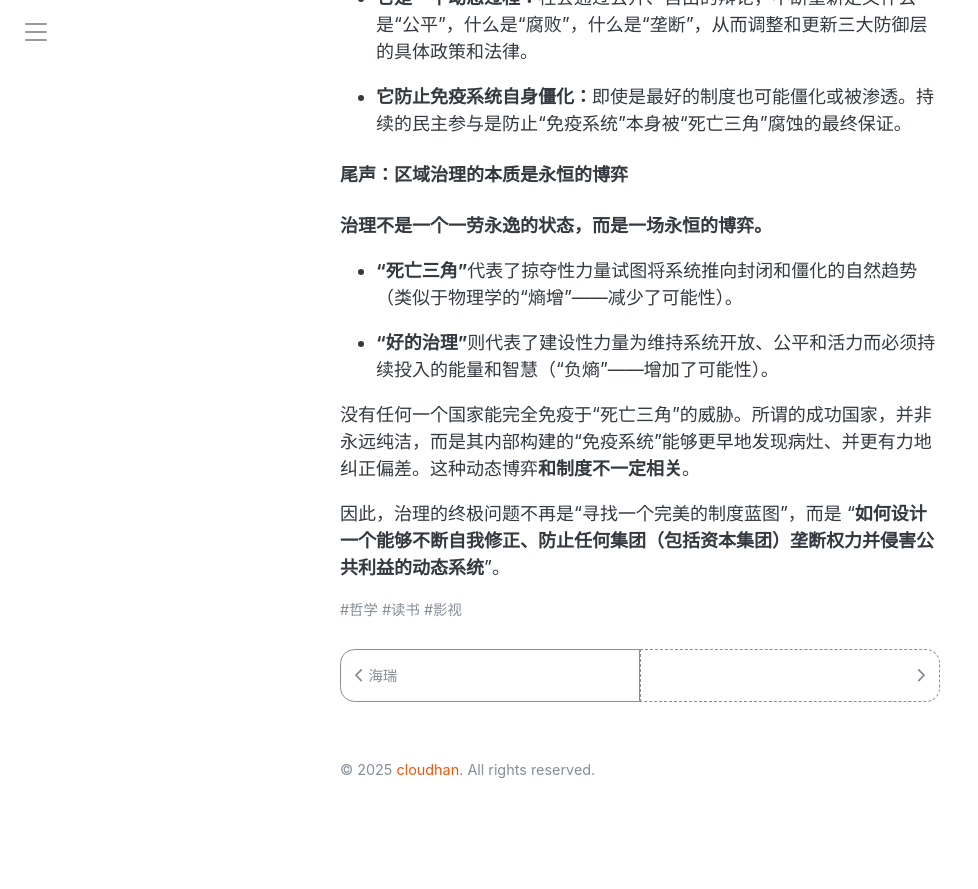
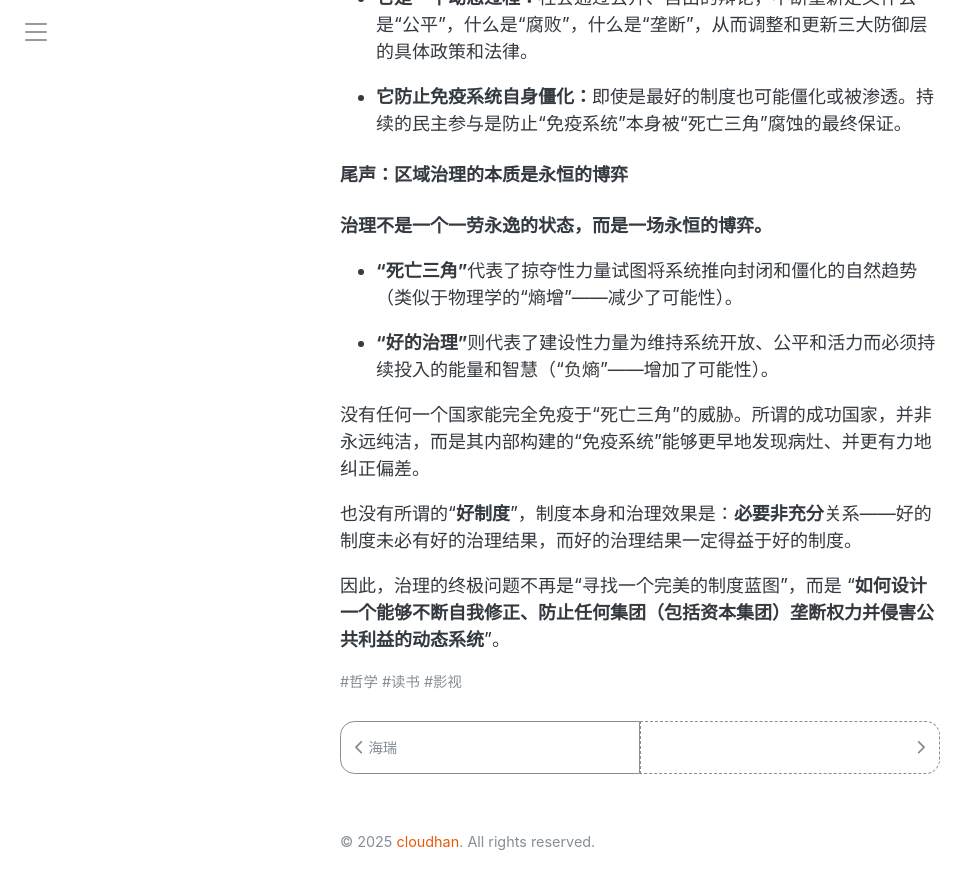
Before and after one commit to symphonyh/symphonyh.github.io, a Jekyll site: the page built from _posts/2025-08-25-sjjn.md, in a window 1280 px wide and 900 px high, scrolled down 3440 px. Shown: the top 889 px of the window, without its empty margins (0-978 px from the left). Built offline with Jekyll 4.4.1, drawn with Linux system fonts in a browser that asks for light colours; comment, search, counter and statistics services are not loaded; before the commit the page ends 4268 px from its top, so only the background shows below that.

Commit message:
Update 2025-08-25-sjjn.md

```diff
--- a/_posts/2025-08-25-sjjn.md
+++ b/_posts/2025-08-25-sjjn.md
@@ -92,6 +92,8 @@ comments: true
 
 - **“好的治理”**则代表了建设性力量为维持系统开放、公平和活力而必须持续投入的能量和智慧（“负熵”——增加了可能性）。
 
-没有任何一个国家能完全免疫于“死亡三角”的威胁。所谓的成功国家，并非永远纯洁，而是其内部构建的“免疫系统”能够更早地发现病灶、并更有力地纠正偏差。这种动态博弈**和制度不一定相关**。
+没有任何一个国家能完全免疫于“死亡三角”的威胁。所谓的成功国家，并非永远纯洁，而是其内部构建的“免疫系统”能够更早地发现病灶、并更有力地纠正偏差。
+
+也没有所谓的“**好制度**”，制度本身和治理效果是：**必要非充分**关系——好的制度未必有好的治理结果，而好的治理结果一定得益于好的制度。
 
 因此，治理的终极问题不再是“寻找一个完美的制度蓝图”，而是 “**如何设计一个能够不断自我修正、防止任何集团（包括资本集团）垄断权力并侵害公共利益的动态系统**”。
```
